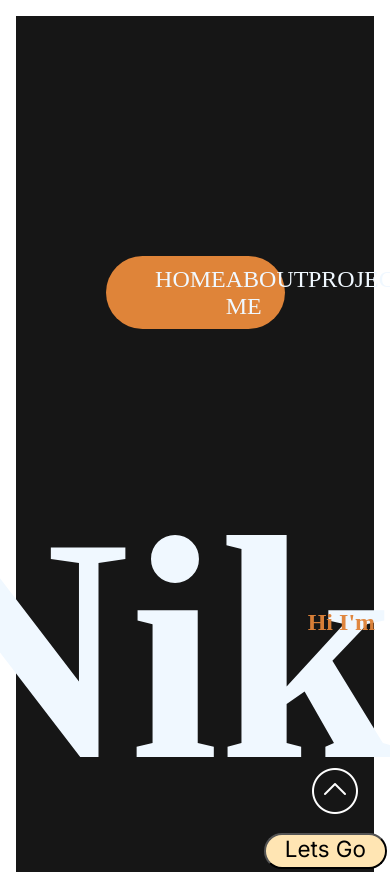
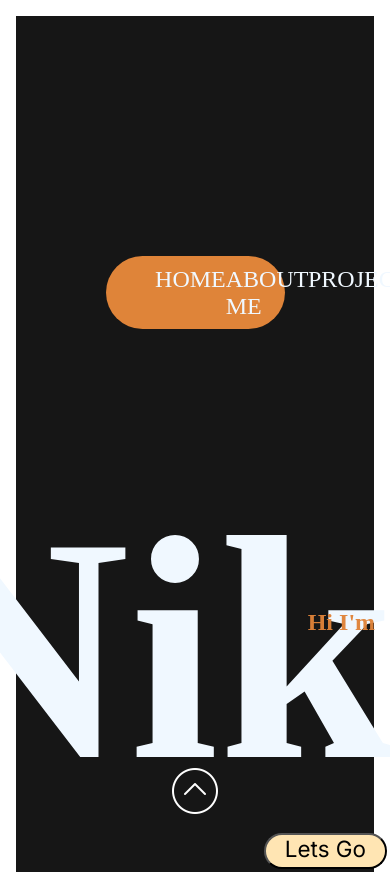
Before and after one commit to Juzznick/portfolioVanilla, a plain HTML site: page index.html in a window 390 px wide. Shown: the top 872 px of the page. Drawn offline with Linux system fonts and the light colour scheme; a web font is replaced by a local one.

```diff
--- a/style.css
+++ b/style.css
@@ -307,7 +307,11 @@
 }
 
 @media (max-width: 1000px){
-
+    body{
+        width: 100vw;
+        /* animation: none;
+        border: none; */
+    }
     .hmain-div{
         height: 80vh;
         justify-content: center;
@@ -340,5 +344,11 @@
         flex-direction: column;
     }
 
+    #scroll-button{
+        left:0;
+        right:0;
+        width: 100vw;
+    }
+
 
 }
```
